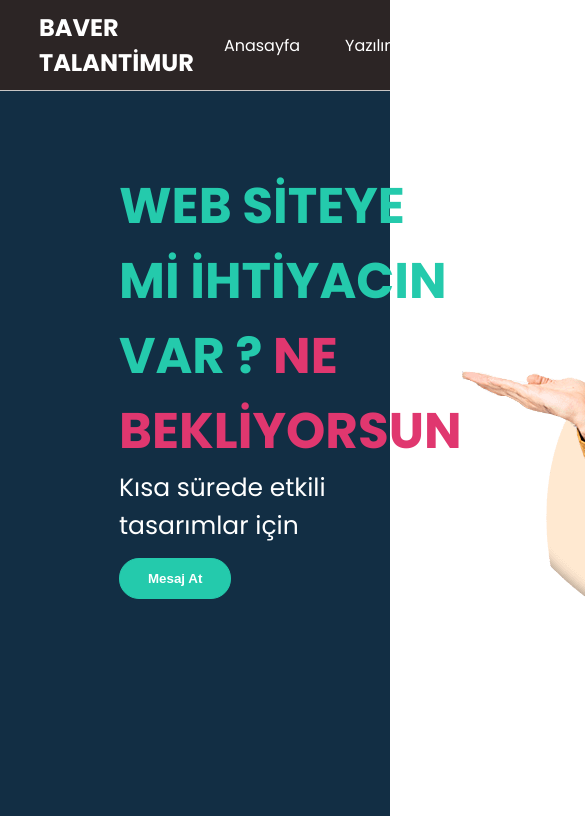
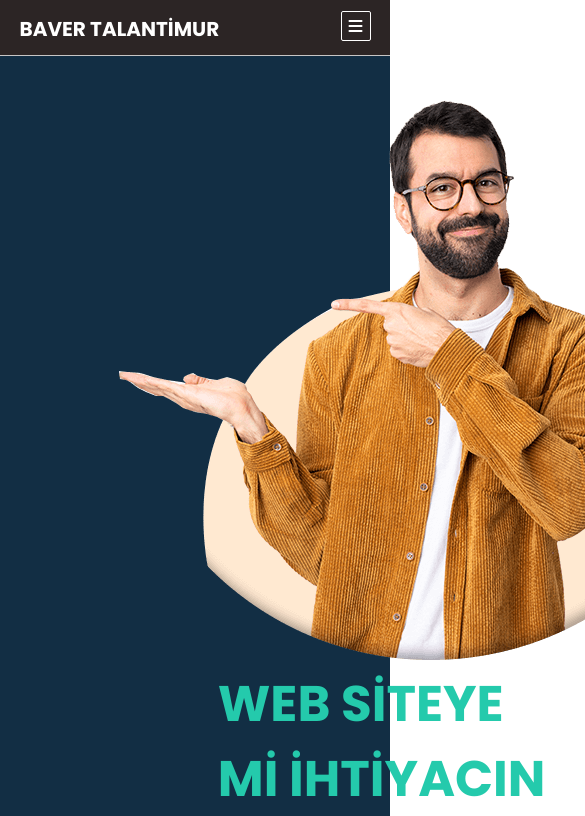
Before and after one commit to bavertalantimur/personal-portfolio, a plain HTML site: page index.html in a window 390 px wide. Shown: the top 816 px of the page, 585 px wide, since content can reach past the window. Drawn offline with Linux system fonts and the light colour scheme.

Commit message:
responsive-design

```diff
--- /dev/null
+++ b/css/responsive.css
@@ -0,0 +1,84 @@
+@media screen and (max-width:770px) {
+
+    .navbar{
+        width: 90%;
+    }
+    .logo h2 a {
+        font-size: 20px;
+    }
+
+    #menu_bar{
+        display: grid;
+        color: #fff;
+        position: absolute;
+        right: 5%;
+        top: 20%;
+
+        border: 1px solid #fff;
+        width: 30px;
+        height: 30px;
+        justify-content: center;
+        align-items: center;
+        border-radius: 2px;
+        cursor:pointer;
+    }
+    .nav_links{
+        flex-direction: column;
+        position: absolute;
+        left: 0;
+        padding-top:  40px;
+
+
+
+        background-color: #24292D;
+        width: 100%;
+    }
+
+    .nav_links li a{
+        border-bottom: 1px solid #fff;
+        display: block;
+        border-radius: 0;
+        padding: 10px 0;
+        margin: 0 70px;
+    }
+    .hero_banner{
+        flex-wrap: wrap;
+        flex-direction: column-reverse;
+
+    }
+    .hero_banner_title{
+        flex-basis: 100%;
+    }
+
+    .software_cards{
+        flex-direction: column;
+        gap: 20px;
+
+    }
+    .certificate_course{
+        flex-basis: 100%;
+        margin-bottom: 30px;
+    }
+    .achievements_content{
+        flex-direction: column;
+        margin-bottom: 30px;
+
+    }
+    .card_detail{
+        flex-basis: 100%;
+    }
+    .about_content{
+        flex-basis: 100%;
+        margin-bottom: 30px;
+    }
+   .contact_img{
+        flex-basis: 100%;
+        margin-bottom:30px;
+   }
+   .contact_form{
+    flex-basis: 100%;
+
+   }
+   .
+
+}
--- a/css/style.css
+++ b/css/style.css
@@ -12,6 +12,9 @@
  body{
     font-family: 'Poppins', sans-serif;
 
+ }
+ #menu_bar{
+    display: none;
  }
  section{
     padding: 100px 100px;
@@ -361,3 +364,6 @@ footer{
     background: transparent;
     border: 1px solid #24caac;
 }
+.footer_content{
+    flex-basis: 100%;
+}
--- a/index.html
+++ b/index.html
@@ -17,13 +17,14 @@
     <link rel="stylesheet" href="https://cdnjs.cloudflare.com/ajax/libs/font-awesome/6.4.2/css/all.min.css"
     integrity="sha512-z3gLpd7yknf1YoNbCzqRKc4qyor8gaKU1qmn+CShxbuBusANI9QpRohGBreCFkKxLhei6S9CQXFEbbKuqLg0DA=="
     crossorigin="anonymous" referrerpolicy="no-referrer" />
+    <link rel="stylesheet" href="css/responsive.css">
 
 </head>
 
 <body>
 
     <header>
-        <div class="navbar">
+        <nav class="navbar">
             <div class="logo">
                 <h2><a href="#">BAVER TALANTİMUR</a> </h2>
             </div>
@@ -45,6 +46,9 @@
                 </li>
 
             </ul>
+        </nav>
+        <div id="menu_bar">
+             <i class="fas fa-bars"></i>
         </div>
     </header>
     <section id="home_page">
@@ -362,6 +366,8 @@
         </div>
     </footer>
 
+    <script src="js/main.js"></script>
+
 </body>
 
 </html>
--- /dev/null
+++ b/js/main.js
@@ -0,0 +1,14 @@
+var menuBar = document.querySelector('#menu_bar');
+var navLinks = document.querySelector('.nav_links');
+
+console.log(menuBar);
+console.log(navLinks);
+navLinks.style.top='-450px'
+
+menuBar.onclick=function(){
+    if(navLinks.style.top == '-450px'){
+        navLinks.style.top ='-50px';
+    } else {
+        navLinks.style.top ='-450px'
+    }
+}
```
